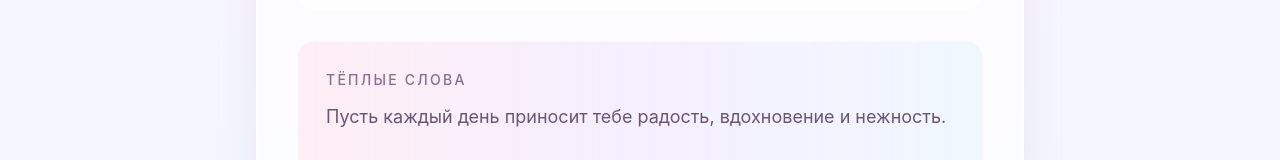
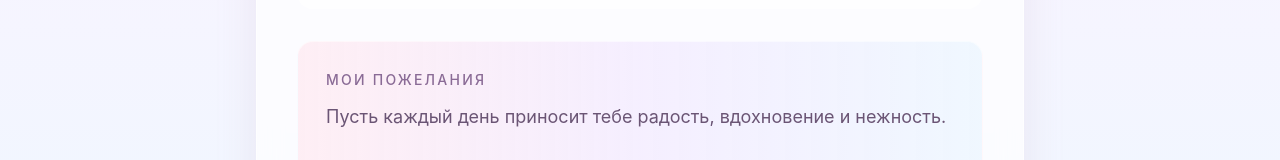
Before and after one commit to kenform/spring-greeting-site, a Next.js app: page / in a window 1280 px wide. Shown: the part 572-732 px from the top of the page. Built offline with nearby package versions, Linux system fonts and the light colour scheme.

Commit message:
content: rename section title to 'Мои пожелания'

```diff
--- a/app/page.jsx
+++ b/app/page.jsx
@@ -31,7 +31,7 @@ export default function HomePage() {
         </article>
 
         <section className="rounded-2xl border border-white/50 bg-gradient-to-r from-blush/65 via-lilac/55 to-sky/60 p-5 sm:p-7">
-          <h2 className="mb-3 text-sm font-medium uppercase tracking-[0.16em] text-[#8a6b96]">Тёплые слова</h2>
+          <h2 className="mb-3 text-sm font-medium uppercase tracking-[0.16em] text-[#8a6b96]">Мои пожелания</h2>
           <ComplimentRotator
             compliments={siteContent.compliments}
             rotateMinutes={siteContent.complimentRotateMinutes}
```
